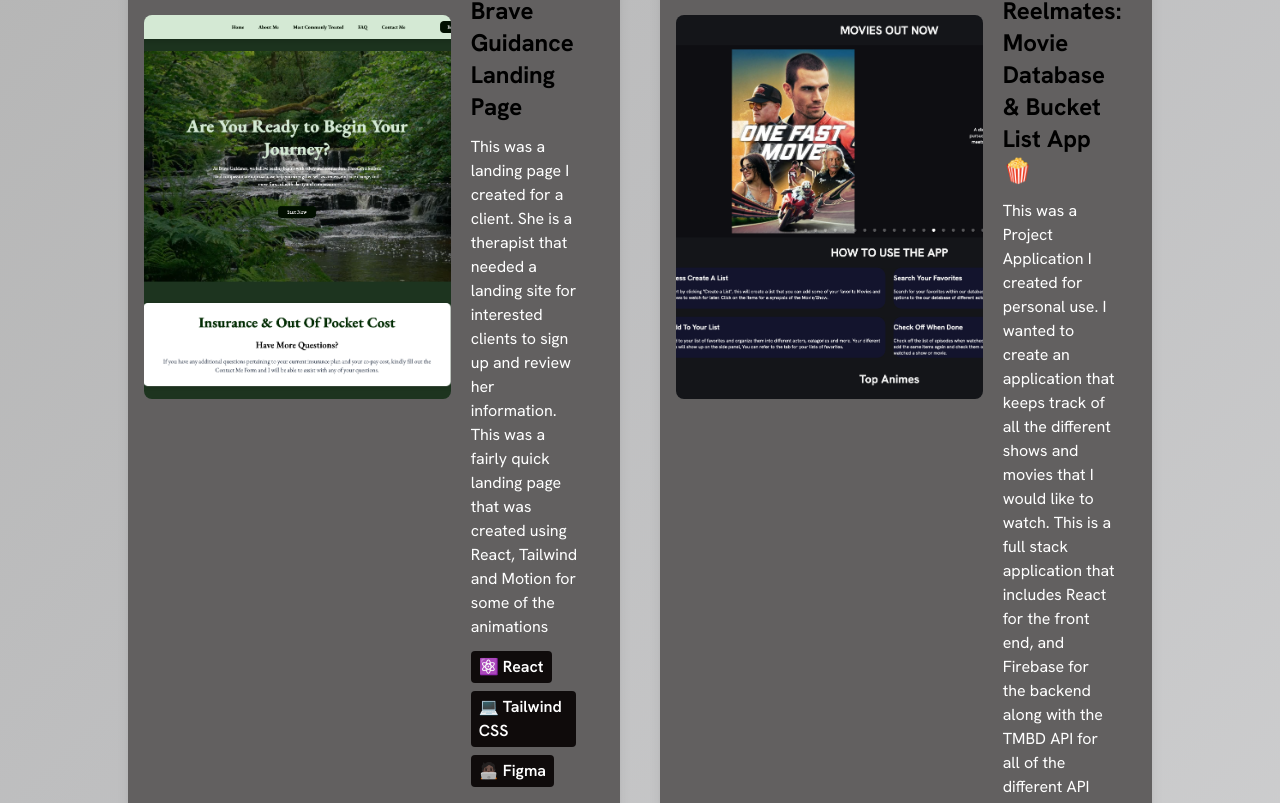
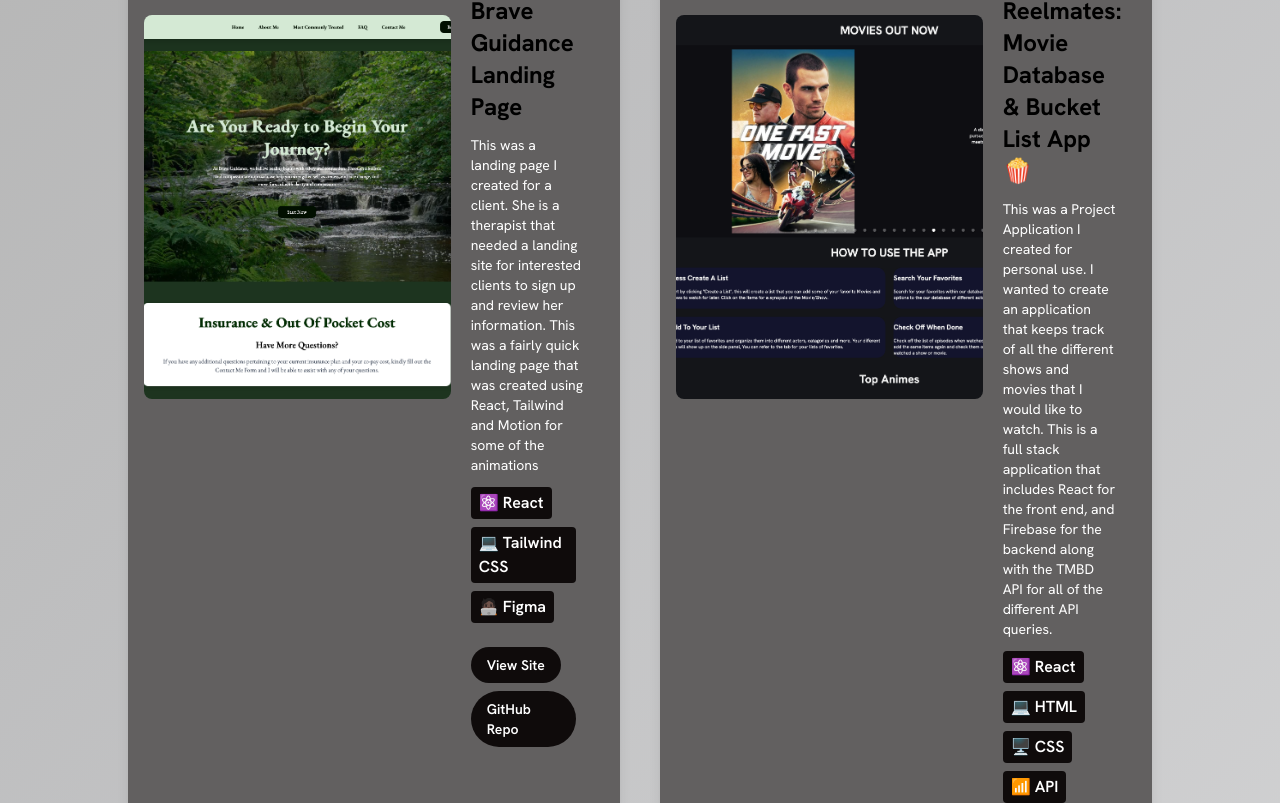
Before and after one commit to 4700gfx/shek-new-port, a React (Create React App) app: page / in a window 1280 px wide. Shown: the part 2077-2880 px from the top of the page. Built offline with nearby package versions, Linux system fonts and the light colour scheme.

Commit message:
Adding Text Styling on Project Section

```diff
--- a/public/index.html
+++ b/public/index.html
@@ -11,6 +11,7 @@
     <link rel="preconnect" href="https://fonts.googleapis.com">
     <link rel="preconnect" href="https://fonts.gstatic.com" crossorigin>
     <link href="https://fonts.googleapis.com/css2?family=Hanken+Grotesk:ital,wght@0,100..900;1,100..900&family=Roboto:ital,wght@0,100;0,300;0,400;0,500;0,700;0,900;1,100;1,300;1,400;1,500;1,700;1,900&family=Rubik:ital,wght@0,300..900;1,300..900&display=swap" rel="stylesheet">
+    <link rel="icon" type="image/svg+xml" href="./src/assets/images/4700GFX.png" />
     <title>4700 GFX Studios</title>
   </head>
   <body>
--- a/src/components/Project.js
+++ b/src/components/Project.js
@@ -128,7 +128,7 @@ const ProjectCard = ({ project, inView }) => {
           <h2 className={`text-xl lg:text-2xl font-bold text-black mb-3 ${inView ? 'animate-fade-in-left' : ''}`}>
             {project.name}
           </h2>
-          <p className={`text-white mb-3 ${inView ? 'animate-fade-in-left' : ''}`}>
+          <p className={`text-sm text-white mb-3 ${inView ? 'animate-fade-in-left' : ''}`}>
             {project.description}
           </p>
           <div className='tags flex flex-wrap mb-4'>
```
